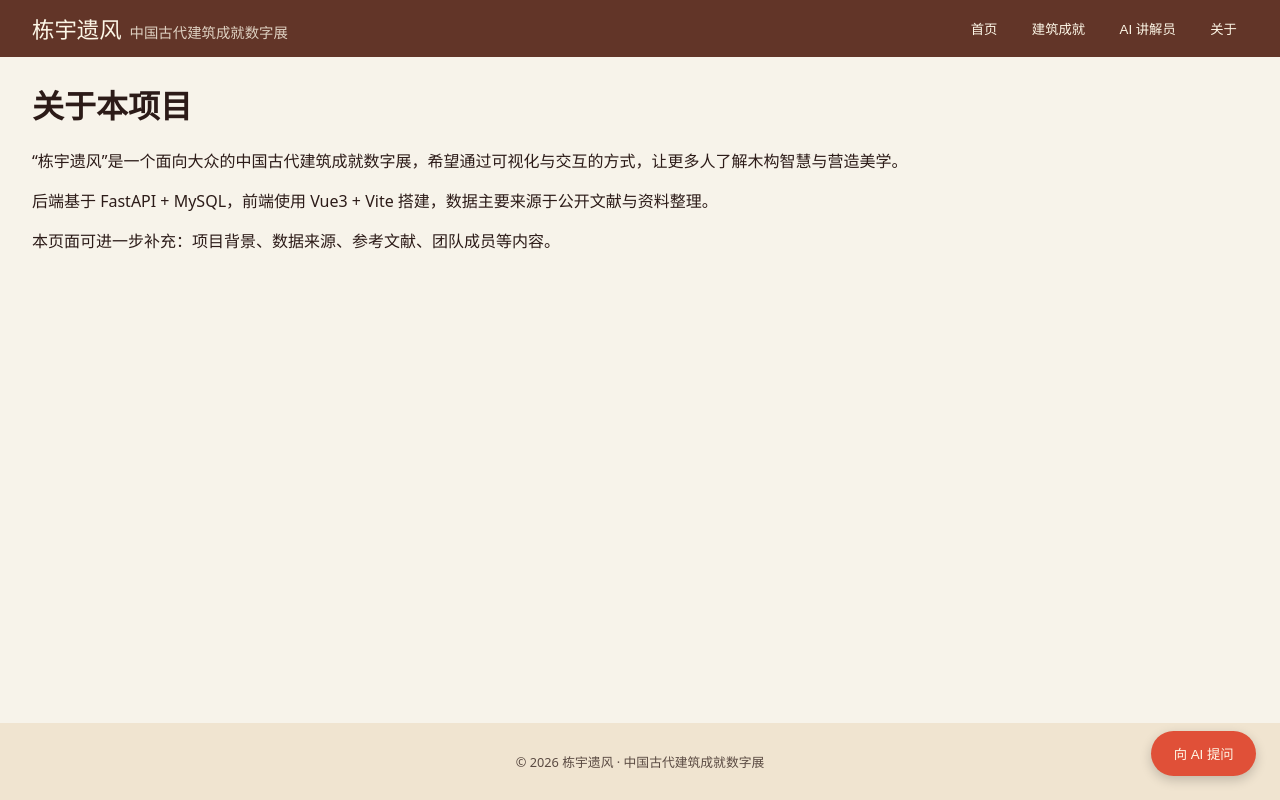
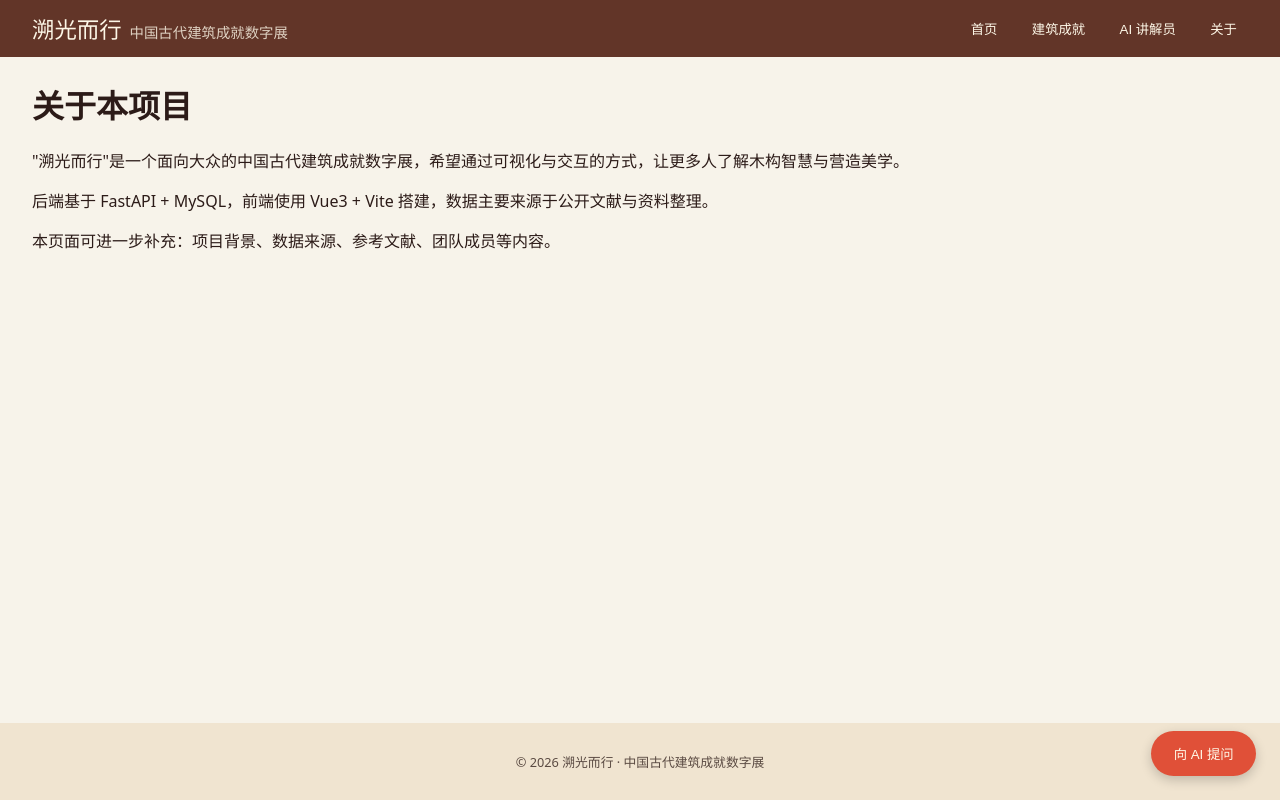
Before and after one commit to cyx-dzy/Chinese-Traditional-Culture, a Vue app in the folder frontend/: page /about in a window 1280 px wide. Built offline with nearby package versions, Linux system fonts and the light colour scheme.

Commit message:
修改了一下项目名称

```diff
--- a/frontend/src/components/MainLayout.vue
+++ b/frontend/src/components/MainLayout.vue
@@ -2,7 +2,7 @@
   <div class="layout">
     <header class="header">
       <div class="logo" @click="$router.push('/')">
-        <span class="logo-main">栋宇遗风</span>
+        <span class="logo-main">溯光而行</span>
         <span class="logo-sub">中国古代建筑成就数字展</span>
       </div>
       <nav class="nav">
@@ -28,7 +28,7 @@
     </button>
 
     <footer class="footer">
-      <p>© {{ new Date().getFullYear() }} 栋宇遗风 · 中国古代建筑成就数字展</p>
+      <p>© {{ new Date().getFullYear() }} 溯光而行 · 中国古代建筑成就数字展</p>
     </footer>
   </div>
 </template>
--- a/frontend/src/pages/AboutPage.vue
+++ b/frontend/src/pages/AboutPage.vue
@@ -2,7 +2,7 @@
   <div class="page about-page">
     <h1>关于本项目</h1>
     <p>
-      “栋宇遗风”是一个面向大众的中国古代建筑成就数字展，希望通过可视化与交互的方式，让更多人了解木构智慧与营造美学。
+      "溯光而行"是一个面向大众的中国古代建筑成就数字展，希望通过可视化与交互的方式，让更多人了解木构智慧与营造美学。
     </p>
     <p>
       后端基于 FastAPI + MySQL，前端使用 Vue3 + Vite 搭建，数据主要来源于公开文献与资料整理。
--- a/frontend/vite.config.ts
+++ b/frontend/vite.config.ts
@@ -4,6 +4,7 @@ import vue from "@vitejs/plugin-vue";
 export default defineConfig({
   plugins: [vue()],
   server: {
+    host: '0.0.0.0',
     port: 5173,
     open: true,
     proxy: {
```
Also changed, not shown: 1 other file (tests, documents, lock files or other folders).
